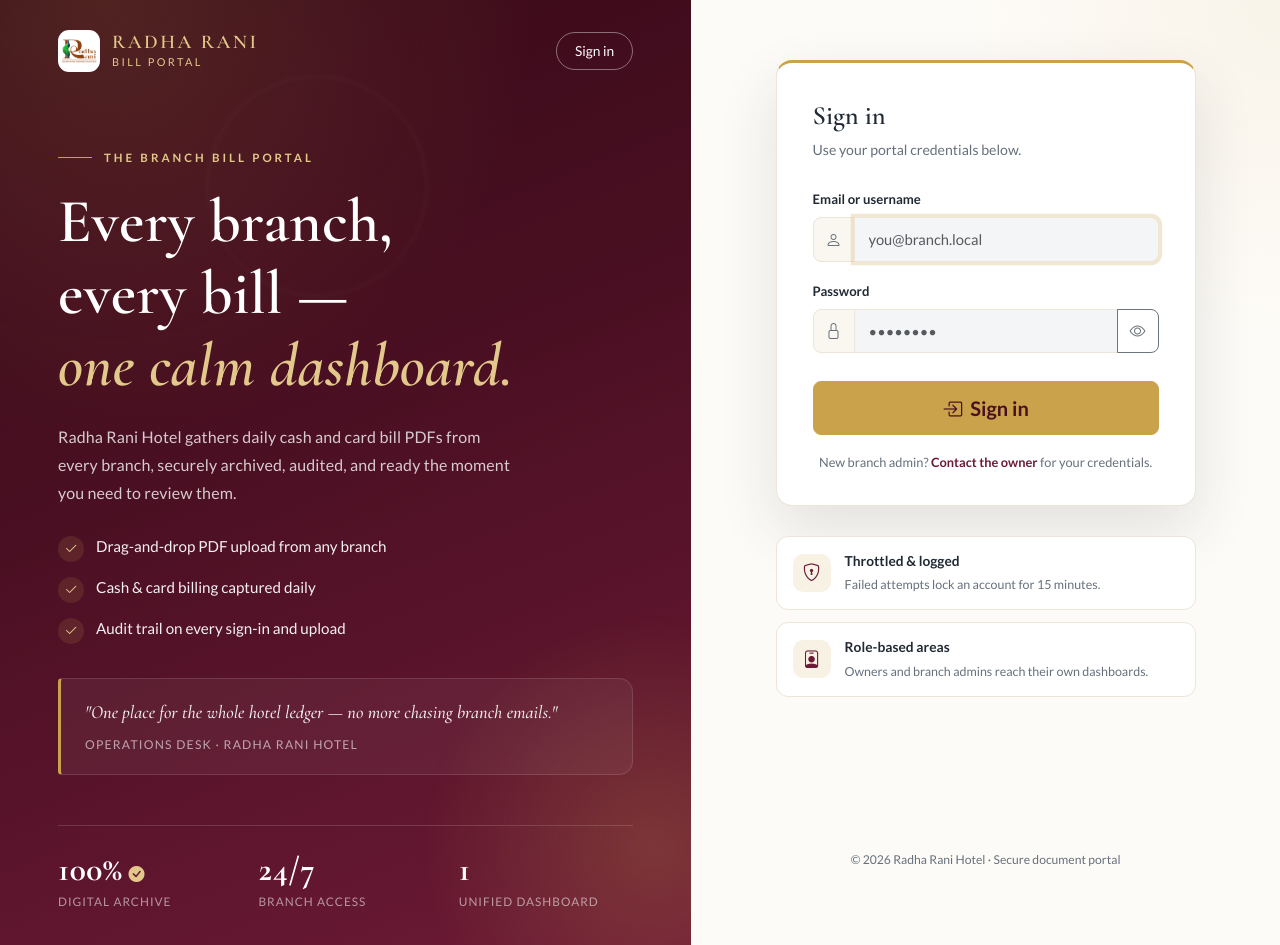
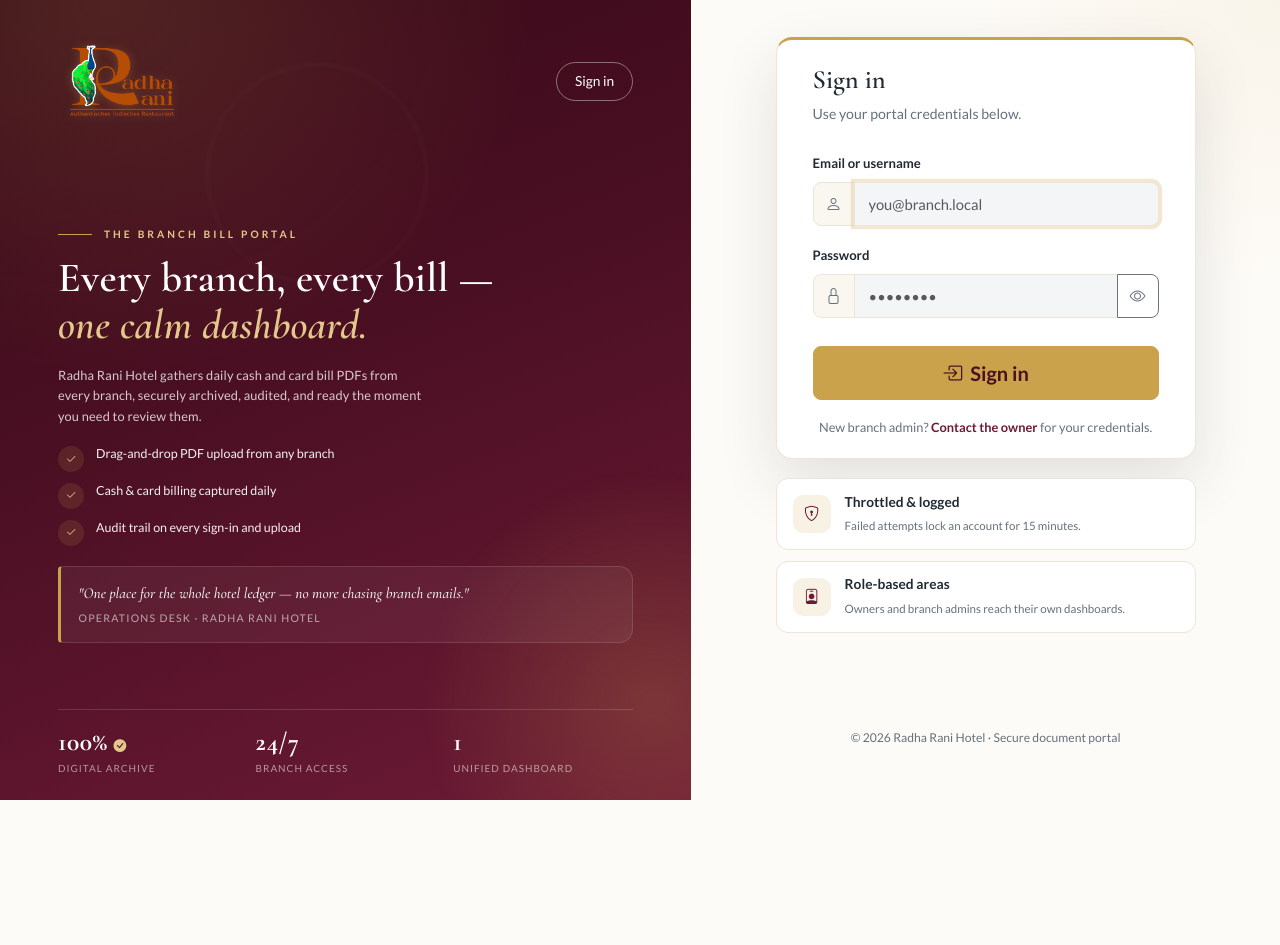
Before and after one commit to developer3circledesigns-commits/radha_rani_billingsoftware, a PHP site: page /login.php in a window 1280 px wide. After the commit the page ends 800 px from the top, so only its background shows below. Run offline with PHP 8.4, Linux system fonts and the light colour scheme.

Commit message:
login pg update

```diff
--- a/public/login.php
+++ b/public/login.php
@@ -107,9 +107,13 @@ if (isPost()) {
             --bs-font-sans-serif: "Lato", system-ui, -apple-system, "Segoe UI", Roboto, "Helvetica Neue", Arial, sans-serif;
         }
 
+        html { height: 100%; overflow: hidden; }
+
         body.l1 {
             margin: 0;
-            min-height: 100vh;
+            height: 100vh;
+            height: 100dvh;
+            overflow: hidden;
             display: flex;
             background: var(--l1-surface);
             color: var(--l1-ink);
@@ -154,24 +158,20 @@ if (isPost()) {
             display: flex;
             align-items: center;
             justify-content: space-between;
-            padding: 30px 0 10px;
+            padding: clamp(10px, 2.2vh, 30px) 0 clamp(6px, 1vh, 10px);
         }
         .l1-logo {
             display: inline-flex;
             align-items: center;
-            gap: 12px;
             color: #fff;
             text-decoration: none;
         }
         .l1-logo img {
-            width: 42px; height: 42px;
-            border-radius: 11px;
+            width: clamp(84px, 16vh, 150px); height: clamp(84px, 16vh, 150px);
             object-fit: contain;
-            background: #fff;
-            filter: none;
+            background: transparent;
+            filter: brightness(1.2) saturate(1.15) drop-shadow(0 1px 5px rgba(201, 162, 75, 0.3));
         }
-        .l1-logo strong { font-family: "Cormorant Garamond", Georgia, serif; font-size: 1.22rem; font-weight: 600; display: block; line-height: 1.1; }
-        .l1-logo span { display: block; font-size: 0.68rem; letter-spacing: 2.4px; text-transform: uppercase; color: var(--rr-gold-light); }
         .l1-nav-links { display: flex; align-items: center; gap: 26px; }
         .l1-nav-links a { color: rgba(255, 255, 255, 0.78); text-decoration: none; font-size: 0.86rem; font-weight: 500; transition: color 0.15s ease; }
         .l1-nav-links a:hover { color: #fff; }
@@ -185,19 +185,20 @@ if (isPost()) {
 
         .l1-copy {
             flex: 1;
+            min-height: 0;
             display: flex;
             flex-direction: column;
             justify-content: center;
             max-width: 580px;
-            padding: 70px 0 50px;
+            padding: clamp(20px, 4.4vh, 70px) 0 clamp(16px, 3.2vh, 50px);
         }
         .l1-overline {
             display: flex;
             align-items: center;
             gap: 12px;
-            margin-bottom: 22px;
+            margin-bottom: clamp(10px, 1.9vh, 22px);
             color: var(--rr-gold-light);
-            font-size: 0.72rem;
+            font-size: clamp(0.64rem, 1.2vh, 0.72rem);
             letter-spacing: 3px;
             text-transform: uppercase;
             font-weight: 700;
@@ -206,49 +207,49 @@ if (isPost()) {
         .l1-overline::before { content: ""; width: 34px; height: 1px; background: var(--l1-gold); }
         .l1-copy h1 {
             font-family: "Cormorant Garamond", Georgia, serif;
-            font-size: clamp(2.6rem, 4.8vw, 4.1rem);
+            font-size: clamp(1.75rem, 5.2vh, 4.1rem);
             font-weight: 600;
-            line-height: 1.18;
+            line-height: 1.14;
             letter-spacing: 0.25px;
             text-wrap: balance;
-            margin: 0 0 20px;
+            margin: 0 0 clamp(10px, 1.9vh, 20px);
             color: #fff;
         }
         .l1-copy h1 em { font-style: italic; font-weight: 600; color: var(--rr-gold-light); }
-        .l1-lead { font-size: 1rem; line-height: 1.75; letter-spacing: 0.15px; color: rgba(255, 255, 255, 0.78); max-width: 50ch; margin-bottom: 28px; }
-        .l1-features { list-style: none; margin: 0 0 34px; padding: 0; display: grid; gap: 14px; }
-        .l1-features li { display: flex; align-items: flex-start; gap: 12px; color: rgba(255, 255, 255, 0.94); font-size: 0.95rem; font-weight: 500; line-height: 1.5; }
+        .l1-lead { font-size: clamp(0.8rem, 1.55vh, 1rem); line-height: 1.6; letter-spacing: 0.15px; color: rgba(255, 255, 255, 0.78); max-width: 50ch; margin-bottom: clamp(12px, 2.4vh, 28px); }
+        .l1-features { list-style: none; margin: 0 0 clamp(12px, 2.6vh, 34px); padding: 0; display: grid; gap: clamp(6px, 1.2vh, 14px); }
+        .l1-features li { display: flex; align-items: flex-start; gap: 12px; color: rgba(255, 255, 255, 0.94); font-size: clamp(0.78rem, 1.5vh, 0.95rem); font-weight: 500; line-height: 1.45; }
         .l1-features i {
-            width: 26px; height: 26px;
+            width: clamp(20px, 3.4vh, 26px); height: clamp(20px, 3.4vh, 26px);
             margin-top: 1px;
             flex-shrink: 0;
             border-radius: 50%;
             background: var(--l1-gold-soft);
             color: var(--rr-gold-light);
             display: inline-flex; align-items: center; justify-content: center;
-            font-size: 0.9rem;
+            font-size: clamp(0.72rem, 1.4vh, 0.9rem);
         }
         .l1-quote {
             margin: 0;
-            padding: 20px 24px;
+            padding: clamp(11px, 1.9vh, 20px) clamp(15px, 2.2vh, 24px);
             border: 1px solid rgba(255, 255, 255, 0.12);
             border-left: 3px solid var(--l1-gold);
             border-radius: 4px 14px 14px 4px;
             background: rgba(255, 255, 255, 0.05);
         }
-        .l1-quote blockquote { margin: 0 0 10px; font-family: "Cormorant Garamond", Georgia, serif; font-style: italic; font-weight: 500; font-size: 1.15rem; line-height: 1.45; color: rgba(255, 255, 255, 0.92); }
-        .l1-quote figcaption { font-size: 0.76rem; letter-spacing: 1.2px; text-transform: uppercase; color: rgba(255, 255, 255, 0.6); }
+        .l1-quote blockquote { margin: 0 0 clamp(5px, 0.9vh, 10px); font-family: "Cormorant Garamond", Georgia, serif; font-style: italic; font-weight: 500; font-size: clamp(0.9rem, 1.9vh, 1.15rem); line-height: 1.4; color: rgba(255, 255, 255, 0.92); }
+        .l1-quote figcaption { font-size: clamp(0.66rem, 1.1vh, 0.76rem); letter-spacing: 1.2px; text-transform: uppercase; color: rgba(255, 255, 255, 0.6); }
 
         .l1-stats {
             display: grid;
             grid-template-columns: repeat(3, 1fr);
-            gap: 26px;
-            padding: 26px 0 34px;
+            gap: clamp(12px, 2.2vh, 26px);
+            padding: clamp(12px, 2.4vh, 26px) 0 clamp(14px, 3vh, 34px);
             border-top: 1px solid rgba(255, 255, 255, 0.14);
         }
-        .l1-stats span { display: block; font-family: "Cormorant Garamond", Georgia, serif; font-size: 2.1rem; font-weight: 700; color: #fff; line-height: 1.05; letter-spacing: 0.5px; }
-        .l1-stats span i { font-size: 1rem; color: var(--rr-gold-light); margin-left: 6px; }
-        .l1-stats small { display: block; margin-top: 6px; color: rgba(255, 255, 255, 0.55); font-size: 0.74rem; letter-spacing: 1px; text-transform: uppercase; }
+        .l1-stats span { display: block; font-family: "Cormorant Garamond", Georgia, serif; font-size: clamp(1.45rem, 3.2vh, 2.1rem); font-weight: 700; color: #fff; line-height: 1.05; letter-spacing: 0.5px; }
+        .l1-stats span i { font-size: 0.8rem; color: var(--rr-gold-light); margin-left: 6px; }
+        .l1-stats small { display: block; margin-top: clamp(3px, 0.6vh, 6px); color: rgba(255, 255, 255, 0.55); font-size: clamp(0.62rem, 1.05vh, 0.74rem); letter-spacing: 1px; text-transform: uppercase; }
 
         /* ---------------- Form panel ---------------- */
         .l1-panel {
@@ -258,7 +259,7 @@ if (isPost()) {
             flex-direction: column;
             align-items: center;
             justify-content: center;
-            padding: 60px 40px;
+            padding: clamp(24px, 4.6vh, 60px) 40px;
             background:
                 radial-gradient(90% 60% at 100% 0%, rgba(201, 162, 75, 0.08) 0%, transparent 60%),
                 var(--l1-surface);
@@ -271,7 +272,7 @@ if (isPost()) {
             border-top: 3px solid var(--l1-gold);
             border-radius: 16px;
             box-shadow: 0 24px 60px rgba(33, 42, 52, 0.12);
-            padding: 38px 36px 32px;
+            padding: clamp(20px, 3.2vh, 38px) 36px clamp(18px, 2.6vh, 32px);
         }
         .l1-card h2 { font-family: "Cormorant Garamond", Georgia, serif; font-size: 1.65rem; font-weight: 600; margin: 0 0 6px; }
         .l1-card-sub { font-size: 0.88rem; color: var(--l1-muted); margin-bottom: 26px; }
@@ -307,35 +308,36 @@ if (isPost()) {
         .l1-after {
             width: 100%;
             max-width: 420px;
-            margin-top: 30px;
+            margin-top: clamp(12px, 2.4vh, 30px);
             display: grid;
-            gap: 12px;
+            gap: clamp(7px, 1.3vh, 12px);
         }
         .l1-after-row {
             display: flex;
             align-items: center;
             gap: 14px;
-            padding: 14px 16px;
+            padding: clamp(9px, 1.6vh, 14px) 16px;
             background: #fff;
             border: 1px solid var(--l1-line);
             border-radius: 12px;
         }
         .l1-after-row i {
-            width: 38px; height: 38px;
+            width: clamp(28px, 4.8vh, 38px); height: clamp(28px, 4.8vh, 38px);
             border-radius: 10px;
             background: var(--l1-gold-soft);
             color: var(--l1-burgundy);
             display: inline-flex; align-items: center; justify-content: center;
-            font-size: 1.1rem;
+            font-size: clamp(0.95rem, 1.7vh, 1.1rem);
             flex-shrink: 0;
         }
         .l1-after-row strong { display: block; font-size: 0.86rem; }
-        .l1-after-row small { color: var(--l1-muted); font-size: 0.78rem; }
-        .l1-foot { margin-top: auto; padding-top: 30px; color: var(--l1-muted); font-size: 0.76rem; text-align: center; }
+        .l1-after-row small { color: var(--l1-muted); font-size: clamp(0.72rem, 1.25vh, 0.78rem); }
+        .l1-foot { margin-top: auto; padding-top: clamp(12px, 2.4vh, 30px); color: var(--l1-muted); font-size: 0.76rem; text-align: center; }
 
         /* ---------------- Responsive ---------------- */
         @media (max-width: 991.98px) {
-            body.l1 { display: block; }
+            html { overflow: auto; }
+            body.l1 { display: block; height: auto; min-height: 100vh; overflow: visible; }
             .l1-brand { width: 100%; min-height: auto; padding: 0 26px; }
             .l1-nav { padding-top: 22px; }
             .l1-nav-links { display: none; }
@@ -347,6 +349,26 @@ if (isPost()) {
             .l1-panel { padding: 44px 20px 90px; }
             .l1-card { padding: 30px 22px 26px; }
         }
+        /* Short desktop windows */
+        @media (min-width: 992px) and (max-height: 700px) {
+            .l1-quote { display: none; }
+        }
+        @media (min-width: 992px) and (max-height: 680px) {
+            .l1-panel { padding-top: 14px; padding-bottom: 14px; }
+            .l1-card { padding: 18px 32px 16px; }
+            .l1-card h2 { font-size: 1.45rem; }
+            .l1-card-sub { margin-bottom: 16px; }
+            .l1-card .form-control { padding: 7px 12px; }
+            .l1-submit { padding: 8px 16px; }
+            .l1-help { margin-top: 12px; }
+            .l1-after { margin-top: 12px; gap: 8px; }
+            .l1-after-row { padding: 9px 14px; }
+            .l1-foot { padding-top: 10px; }
+        }
+        @media (min-width: 992px) and (max-height: 560px) {
+            .l1-features { display: none; }
+            .l1-after { display: none; }
+        }
     </style>
 </head>
 <body class="l1">
@@ -356,7 +378,6 @@ if (isPost()) {
     <div class="l1-nav">
         <a class="l1-logo" href="<?= url('login.php') ?>">
             <img src="<?= url('assets/images/logo.png') ?>" alt="Radha Rani Hotel logo">
-            <span><strong>Radha Rani</strong><span>Bill Portal</span></span>
         </a>
         <nav class="l1-nav-links" aria-label="Portal links">
             <!-- <a href="#portal">The Portal</a> -->
```
